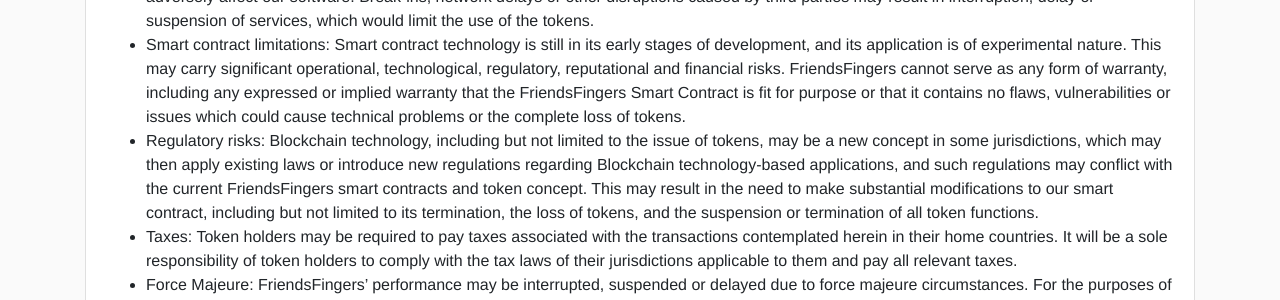
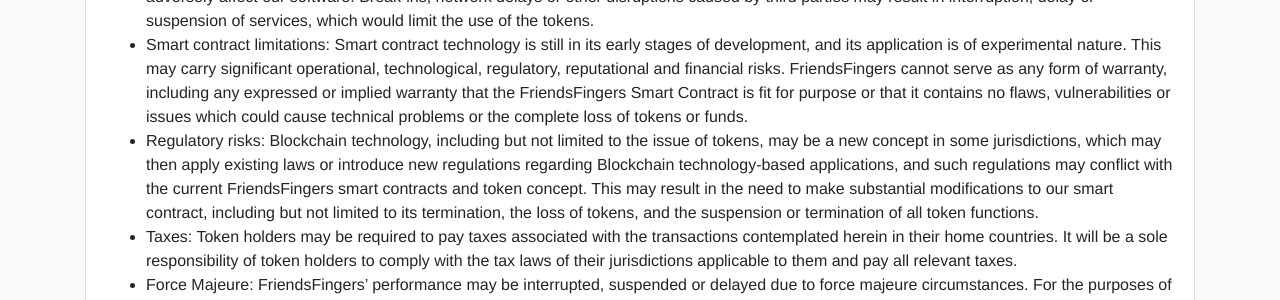
Before and after one commit to FriendsFingers/friendsfingers.github.io, a Jekyll site: the page built from whitepaper.html, in a window 1280 px wide and 900 px high, scrolled down 13954 px. Shown: the part 224-524 px from the top of the window. Built offline with Jekyll 4.4.1, drawn with Linux system fonts in a browser that asks for light colours; some web fonts are replaced; comment, search, counter and statistics services are not loaded.

Commit message:
minor changes in whitepaper

```diff
--- a/whitepaper.html
+++ b/whitepaper.html
@@ -313,7 +313,7 @@ permalink: whitepaper
                 <p>The purchase of tokens involves a high degree of risk. Before acquiring tokens, it is recommended that each participant carefully weighs all the information and risks detailed in this Whitepaper, and, specifically, the following risk factors.</p>
                 <ul>
                     <li>Dependence on infrastructure: Ethereum and the Internet implies that FriendsFingers can offer no assurances that a system failure would not adversely affect our software. Break-ins, network delays or other disruptions caused by third parties may result in interruption, delay or suspension of services, which would limit the use of the tokens.</li>
-                    <li>Smart contract limitations: Smart contract technology is still in its early stages of development, and its application is of experimental nature. This may carry significant operational, technological, regulatory, reputational and financial risks. FriendsFingers cannot serve as any form of warranty, including any expressed or implied warranty that the FriendsFingers Smart Contract is fit for purpose or that it contains no flaws, vulnerabilities or issues which could cause technical problems or the complete loss of tokens.</li>
+                    <li>Smart contract limitations: Smart contract technology is still in its early stages of development, and its application is of experimental nature. This may carry significant operational, technological, regulatory, reputational and financial risks. FriendsFingers cannot serve as any form of warranty, including any expressed or implied warranty that the FriendsFingers Smart Contract is fit for purpose or that it contains no flaws, vulnerabilities or issues which could cause technical problems or the complete loss of tokens or funds.</li>
                     <li>Regulatory risks: Blockchain technology, including but not limited to the issue of tokens, may be a new concept in some jurisdictions, which may then apply existing laws or introduce new regulations regarding Blockchain technology-based applications, and such regulations may conflict with the current FriendsFingers smart contracts and token concept. This may result in the need to make substantial modifications to our smart contract, including but not limited to its termination, the loss of tokens, and the suspension or termination of all token functions.</li>
                     <li>Taxes: Token holders may be required to pay taxes associated with the transactions contemplated herein in their home countries. It will be a sole responsibility of token holders to comply with the tax laws of their jurisdictions applicable to them and pay all relevant taxes.</li>
                     <li>Force Majeure: FriendsFingers’ performance may be interrupted, suspended or delayed due to force majeure circumstances. For the purposes of this Whitepaper, force majeure shall mean extraordinary events and circumstances which could not be prevented by us and shall include: acts of nature, wars, armed conflicts, mass civil disorders, industrial actions, epidemics, lockouts, slowdowns, prolonged shortage or other failures of energy supplies or communication service, acts of municipal, state or federal governmental agencies, other circumstances beyond our control, which were not in existence at the time of Whitepaper release. If such circumstances occur prior to the issue of tokens and FriendsFingers is unable to issue tokens within one month from the projected date, the escrow agent may issue a refund at the request of the token purchasers. The refund will be issued in the original amount and form of payment to the same digital wallet where the funds were transferred from.</li>
```
